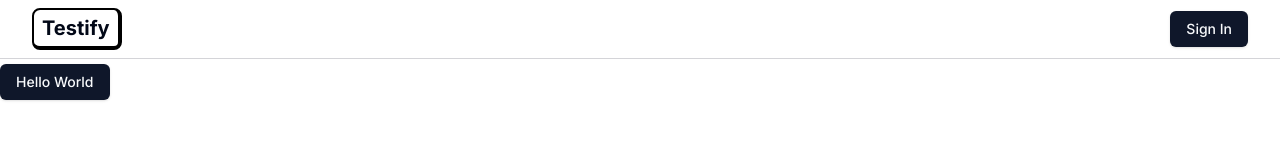
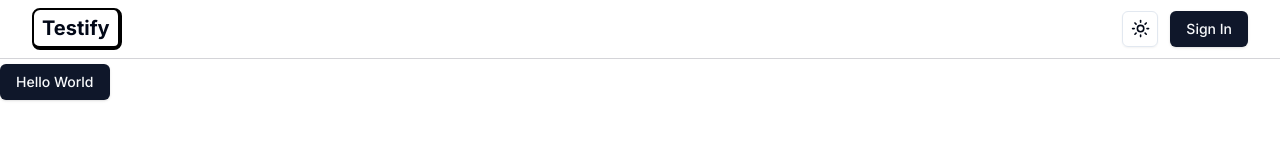
Before and after one commit to Ankurrawat-12/Testify, a Next.js app: page / in a window 1280 px wide. Shown: the top 160 px of the page. Built offline with nearby package versions, Linux system fonts and the light colour scheme; no server answers.

Commit message:
Added Theme Toggle

```diff
--- a/package.json
+++ b/package.json
@@ -26,6 +26,7 @@
     "lucide-react": "^0.274.0",
     "next": "13.4.19",
     "next-auth": "^4.23.1",
+    "next-themes": "^0.2.1",
     "postcss": "8.4.29",
     "react": "18.2.0",
     "react-dom": "18.2.0",
--- a/src/app/layout.tsx
+++ b/src/app/layout.tsx
@@ -3,6 +3,7 @@ import "./globals.css";
 import type { Metadata } from "next";
 import { Inter } from "next/font/google";
 import Navbar from "@/components/Navbar";
+import Providers from "@/components/Providers";
 
 const inter = Inter({ subsets: ["latin"] });
 
@@ -24,8 +25,10 @@ export default function RootLayout({
                     "antialiased min-h-screen pt-16"
                 )}
             >
-              <Navbar />
-                {children}
+                <Providers>
+                    <Navbar />
+                    {children}
+                </Providers>
             </body>
         </html>
     );
--- a/src/components/Navbar.tsx
+++ b/src/components/Navbar.tsx
@@ -3,6 +3,7 @@ import React from "react";
 import Link from "next/link";
 import SignInButton from "./SignInButton";
 import UserAccountNav from "./UserAccountNav";
+import { ThemeToggle } from "./ThemeToggle";
 
 type Props = {};
 
@@ -17,11 +18,14 @@ const Navbar = async (props: Props) => {
                     </p>
                 </Link>
                 <div className="flex items-center">
-                    {session?.user ? (
-                        <UserAccountNav user={session.user} />
-                    ) : (
-                        <SignInButton text="Sign In" />
-                    )}
+                    <ThemeToggle className="mr-3" />
+                    <div className="flex items-center">
+                        {session?.user ? (
+                            <UserAccountNav user={session.user} />
+                        ) : (
+                            <SignInButton text="Sign In" />
+                        )}
+                    </div>
                 </div>
             </div>
         </div>
--- /dev/null
+++ b/src/components/ThemeToggle.tsx
@@ -0,0 +1,42 @@
+"use client";
+
+import * as React from "react";
+import { Moon, Sun } from "lucide-react";
+import { useTheme } from "next-themes";
+
+import { Button } from "@/components/ui/button";
+import {
+    DropdownMenu,
+    DropdownMenuContent,
+    DropdownMenuItem,
+    DropdownMenuTrigger,
+} from "@/components/ui/dropdown-menu";
+
+export function ThemeToggle({className, ...props}: React.HTMLAttributes<HTMLDivElement>) {
+    const { setTheme } = useTheme();
+
+    return (
+        <div className={className} {...props}>
+            <DropdownMenu>
+                <DropdownMenuTrigger asChild>
+                    <Button variant="outline" size="icon">
+                        <Sun className="h-[1.2rem] w-[1.2rem] rotate-0 scale-100 transition-all dark:-rotate-90 dark:scale-0" />
+                        <Moon className="absolute h-[1.2rem] w-[1.2rem] rotate-90 scale-0 transition-all dark:rotate-0 dark:scale-100" />
+                        <span className="sr-only">Toggle theme</span>
+                    </Button>
+                </DropdownMenuTrigger>
+                <DropdownMenuContent align="end">
+                    <DropdownMenuItem onClick={() => setTheme("light")}>
+                        Light
+                    </DropdownMenuItem>
+                    <DropdownMenuItem onClick={() => setTheme("dark")}>
+                        Dark
+                    </DropdownMenuItem>
+                    <DropdownMenuItem onClick={() => setTheme("system")}>
+                        System
+                    </DropdownMenuItem>
+                </DropdownMenuContent>
+            </DropdownMenu>
+        </div>
+    );
+}
```
Also changed, not shown: src/components/Providers.tsx (+13 -11 lines), 1 other file (tests, documents, lock files or other folders).
